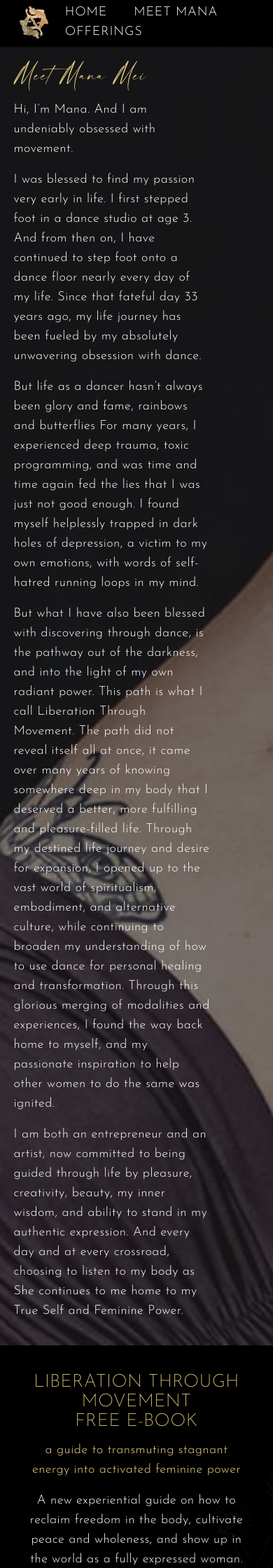
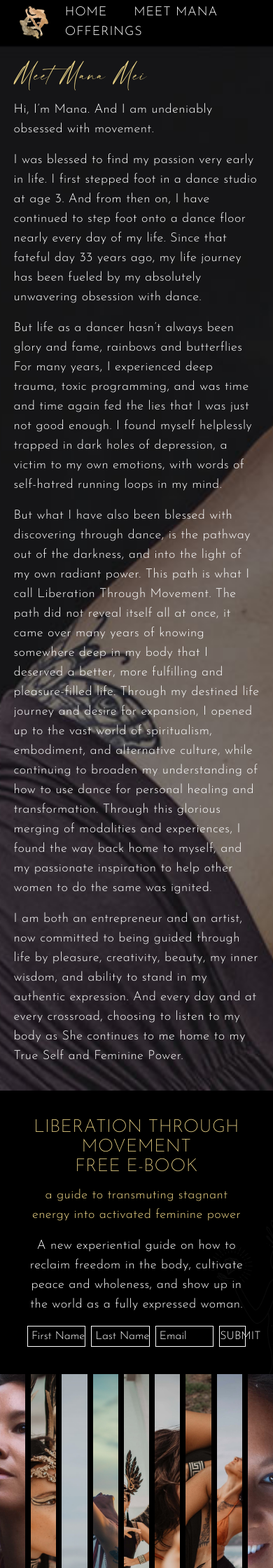
Before and after one commit to brittwoodard/manamei, a Jekyll site: the page built from about.html, in a window 390 px wide. Shown: the top 2240 px of the page at 70% size. Built offline with Jekyll 4.4.1, drawn with Linux system fonts in a browser that asks for light colours; nearby versions of some CDN libraries; comment, search, counter and statistics services are not loaded.

Commit message:
about mana

```diff
--- a/_includes/about-mana.html
+++ b/_includes/about-mana.html
@@ -1,6 +1,6 @@
-<section class="p-5p bg-image-style" style="background-image: url('{{page.about-section.background_image}}')">
+<section class="p-5p bg-image-style" style="background-image: url('{{page.about-section.background_image}}');">
     <h1 class="text-lg-serif text-feature">{{page.about-section.heading}}</h1>
-    <div class="w-[80%]">
+    <div class="md:w-[80%]">
         <p>{{page.about-section.description_html}}</p>
     </div>
 </section>
--- a/assets/css/output-style.css
+++ b/assets/css/output-style.css
@@ -1168,6 +1168,9 @@
   .md\:mb-0 {
     margin-bottom: 0px;
   }
+  .md\:w-\[80\%\] {
+    width: 80%;
+  }
   .md\:grid-cols-3 {
     grid-template-columns: repeat(3, minmax(0, 1fr));
   }
```
